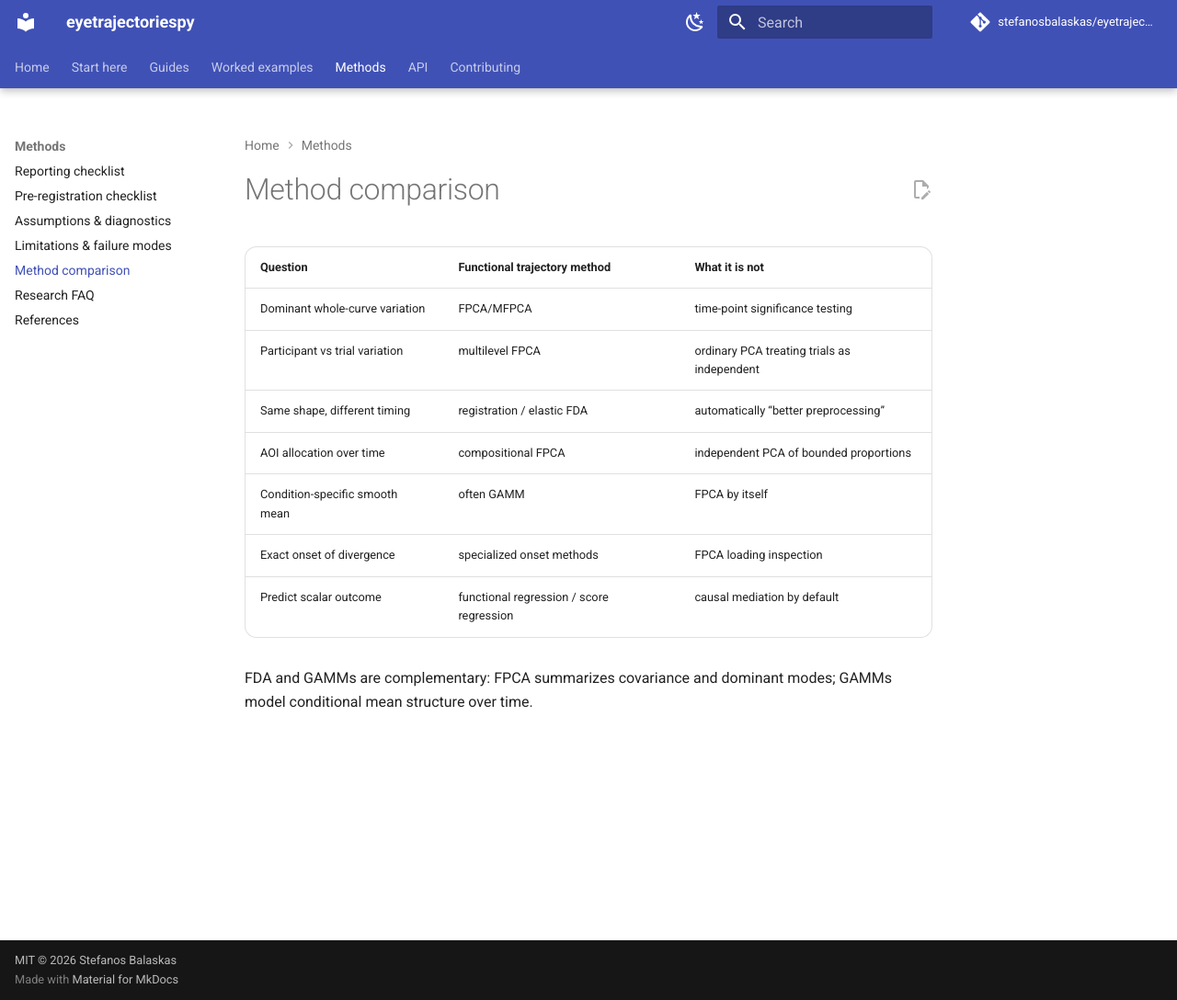
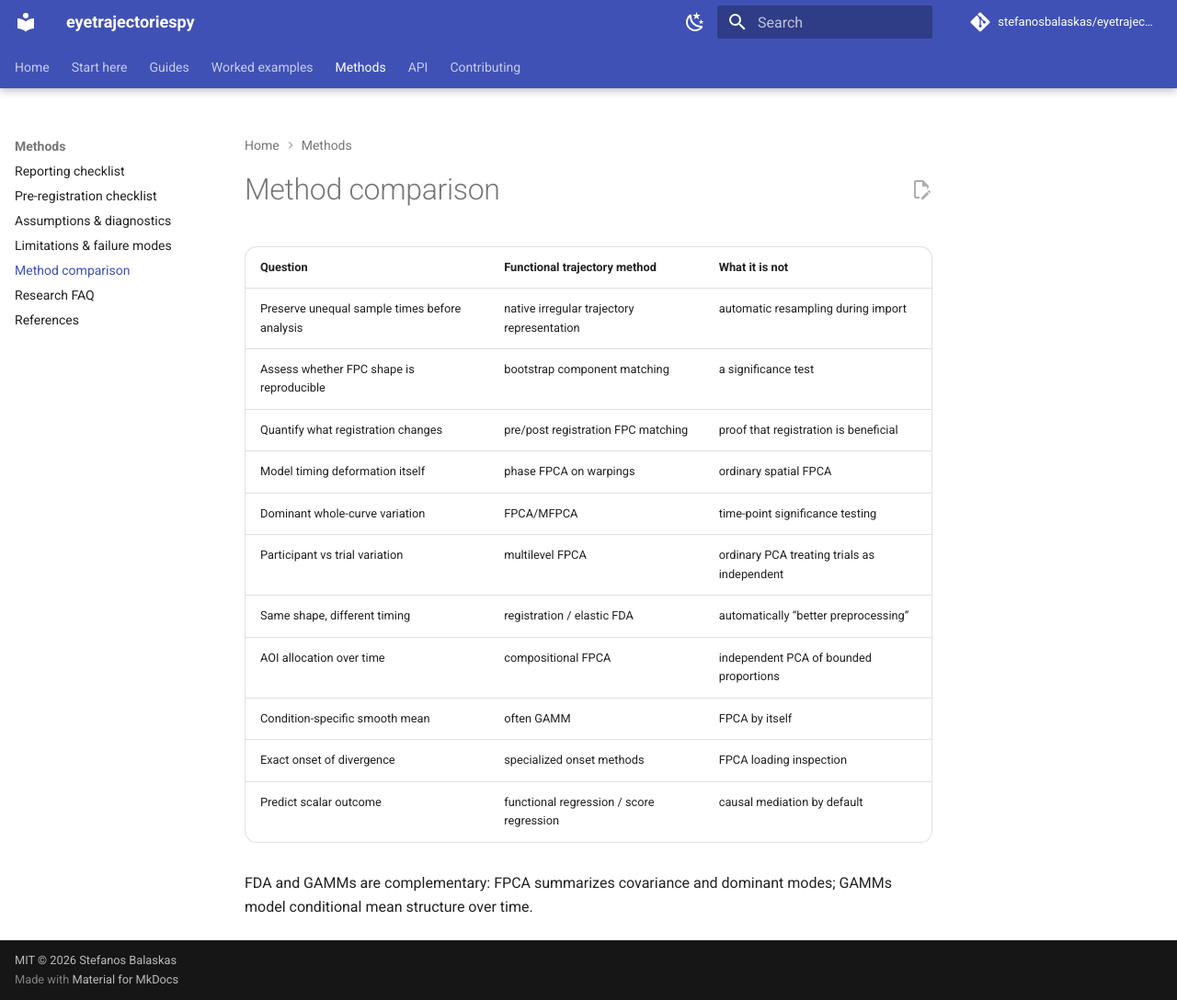
Before and after one commit to stefanosbalaskas/eyetrajectoriespy, an MkDocs documentation site: the page built from docs/methods/method-comparison.md, in a window 1280 px wide and 1088 px high. Shown: the whole window at 92% size. Built offline with MkDocs 1.6.1 and Material for MkDocs 9.7.7, drawn with Linux system fonts in a browser that asks for light colours; comment, search, counter and statistics services are not loaded.

Commit message:
Expand method comparison for irregular, stability, and phase analysis

```diff
--- a/docs/methods/method-comparison.md
+++ b/docs/methods/method-comparison.md
@@ -2,6 +2,10 @@
 
 | Question | Functional trajectory method | What it is not |
 |---|---|---|
+| Preserve unequal sample times before analysis | native irregular trajectory representation | automatic resampling during import |
+| Assess whether FPC shape is reproducible | bootstrap component matching | a significance test |
+| Quantify what registration changes | pre/post registration FPC matching | proof that registration is beneficial |
+| Model timing deformation itself | phase FPCA on warpings | ordinary spatial FPCA |
 | Dominant whole-curve variation | FPCA/MFPCA | time-point significance testing |
 | Participant vs trial variation | multilevel FPCA | ordinary PCA treating trials as independent |
 | Same shape, different timing | registration / elastic FDA | automatically “better preprocessing” |
```
